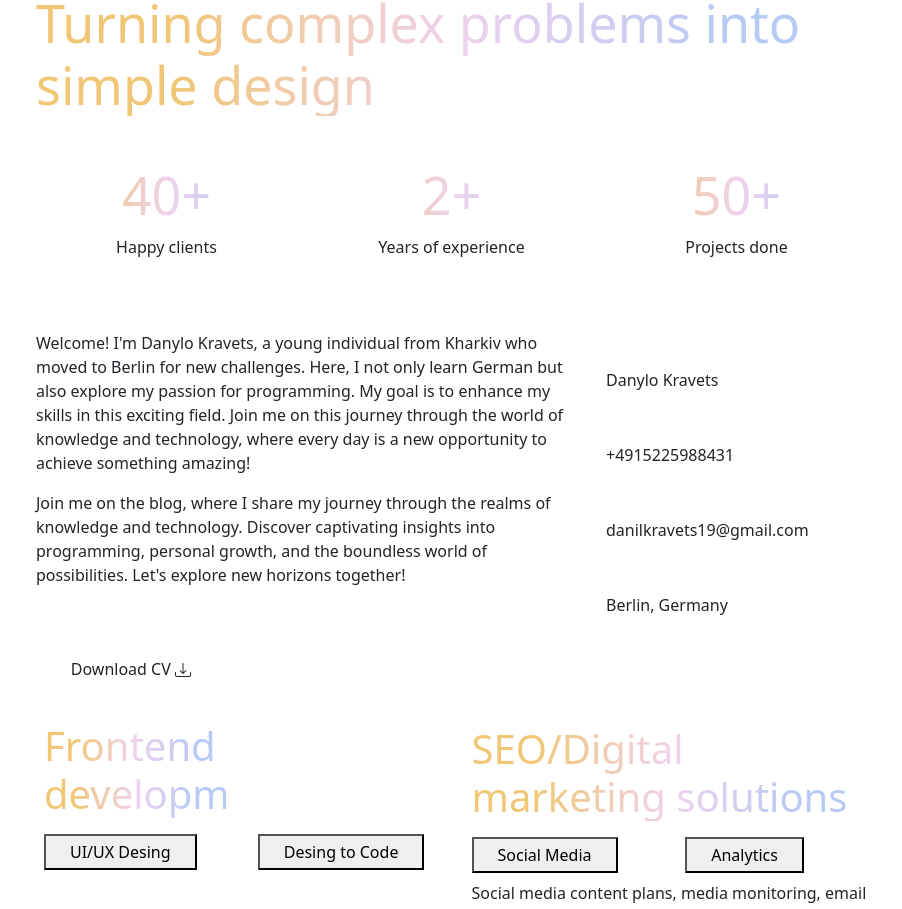
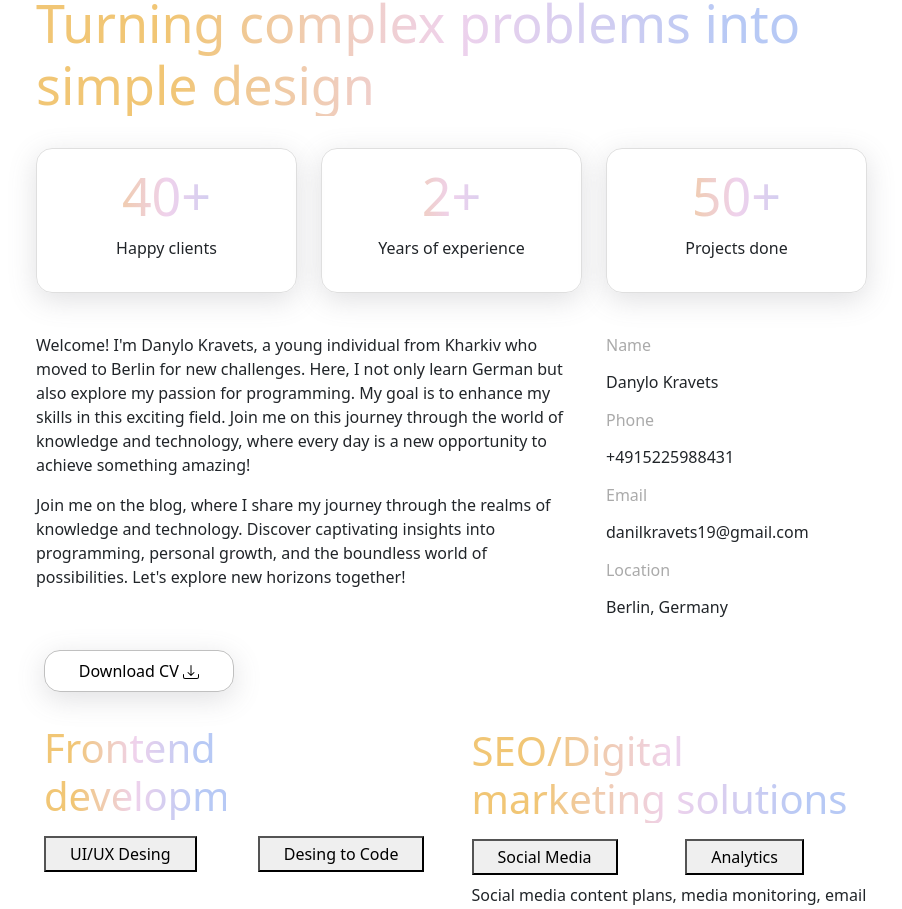
Before and after one commit to danilkberlin/My-Website, a React (Create React App) app: page / in a window 1280 px wide. Shown: the part 1978-2887 px from the top of the page, without its empty margins (331-1233 px from the left). Built offline with nearby package versions, Linux system fonts and the light colour scheme.

Commit message:
update text color in about

```diff
--- a/src/App.css
+++ b/src/App.css
@@ -26,7 +26,7 @@ section{
   box-shadow: rgba(100, 100, 111, 0.2) 0px 7px 29px 0px;
 }
 
-/* ================= Animation */
+/* ================= Animation ============================*/
 
 .anim-button{
   background-color: initial;
@@ -43,11 +43,22 @@ section{
   from {font-size: 12px;}
   to {font-size: 16px;}
 }
+
+/* ================= Text Color ============================ */
+.greu-text{
+  color: #aaa;
+}
+.white-text{
+  color: #fff;
+}
+.black-text{
+  color: #000;
+}
 /* ================== Nav Bar ============================ */
 
 
 
-/* ================== Nav Bar Swith button ============================ */
+      /* ================== Nav Bar Swith button ============================ */
 
 .switch {
     font-size: 17px;
@@ -162,7 +173,7 @@ section{
 
 /* ================== Portfolio ============================ */
 
-/* ================== Button ============================ */
+          /* ================== Button ============================ */
 
 .button-dark-mode, .button-dark-mode-green{
   background: #141414 ;
@@ -205,3 +216,9 @@ section{
 .button-light-mode-violet:hover{
   background: #6748d0;
 }
+
+/* ================== About ============================ */
+.border-cards-skills{
+  border: 1px solid rgba(192, 192, 192, 0.5);
+  box-shadow: rgba(100, 100, 111, 0.2) 0px 7px 29px 0px;
+}
--- a/src/Pages/About.js
+++ b/src/Pages/About.js
@@ -24,19 +24,19 @@ export default function About(){
                             </Row>
                             <Row className="my-4 align-items-center">
                                 <Col xs={4}>
-                                    <div className="text-center background-cards-skills py-3">
+                                    <div className="text-center border-cards-skills py-3 rounded-4">
                                         <h1 className='text-title-gradient'>40+</h1>
                                         <p>Happy clients</p>
                                     </div>
                                 </Col>
                                 <Col xs={4}>
-                                    <div className="text-center background-cards-skills py-3">
+                                    <div className="text-center border-cards-skills py-3 rounded-4">
                                         <h1 className='text-title-gradient'>2+</h1>
                                         <p>Years of experience</p>
                                     </div>
                                 </Col>
                                 <Col xs={4}>
-                                    <div className="text-center background-cards-skills py-3">
+                                    <div className="text-center border-cards-skills py-3 rounded-4">
                                         <h1 className='text-title-gradient'>50+</h1>
                                         <p>Projects done</p>
                                     </div>
@@ -50,25 +50,25 @@ export default function About(){
                                 <Col md={4} className='text-form'>
                                     <Row className="me-2">
                                         <Col>
-                                            <p className="text-white-50">Name</p>
+                                            <p className="greu-text">Name</p>
                                             <h6 className="text-form-fet">Danylo Kravets</h6>
                                         </Col>
                                     </Row>
                                     <Row className="my-2">
                                         <Col>
-                                            <p className="text-white-50">Phone</p>
+                                            <p className="greu-text">Phone</p>
                                             <h6 className="text-form-fet">+4915225988431</h6>
                                         </Col>
                                     </Row>
                                     <Row className="my-2">
                                         <Col>
-                                            <p className="text-white-50">Email</p>
+                                            <p className="greu-text">Email</p>
                                             <h6 className="text-form-fet">danilkravets19@gmail.com</h6>
                                         </Col>
                                     </Row>
                                     <Row className="my-2">
                                         <Col>
-                                            <p className="text-white-50">Location</p>
+                                            <p className="greu-text">Location</p>
                                             <h6 className="text-form-fet">Berlin, Germany</h6>
                                         </Col>
                                     </Row>
@@ -76,11 +76,11 @@ export default function About(){
                             </Row>
                             <Row>
                                 <Col md={3}>
-                                    <a  href={Doks} download="Danil_Kravets_Lebenslauf_neu.docx">
-                                        <Button className='buton-letstalk rounded-4 w-100 text-center' variant="px-4 py-2" >Download CV <svg xmlns="http://www.w3.org/2000/svg" width="16" height="16" fill="currentColor" class="bi bi-download" viewBox="0 0 16 16">
+                                    <a href={Doks} download="Danil_Kravets_Lebenslauf_neu.docx">
+                                        <button className='anim-button px-4 py-2 mx-2 w-100 rounded-4'>Download CV  <svg xmlns="http://www.w3.org/2000/svg" width="16" height="16" fill="currentColor" class="bi bi-download" viewBox="0 0 16 16">
                                         <path d="M.5 9.9a.5.5 0 0 1 .5.5v2.5a1 1 0 0 0 1 1h12a1 1 0 0 0 1-1v-2.5a.5.5 0 0 1 1 0v2.5a2 2 0 0 1-2 2H2a2 2 0 0 1-2-2v-2.5a.5.5 0 0 1 .5-.5"/>
                                         <path d="M7.646 11.854a.5.5 0 0 0 .708 0l3-3a.5.5 0 0 0-.708-.708L8.5 10.293V1.5a.5.5 0 0 0-1 0v8.793L5.354 8.146a.5.5 0 1 0-.708.708z"/>
-                                        </svg></Button>
+                                        </svg></button>
                                     </a>
                                 </Col>
                             </Row>
```
